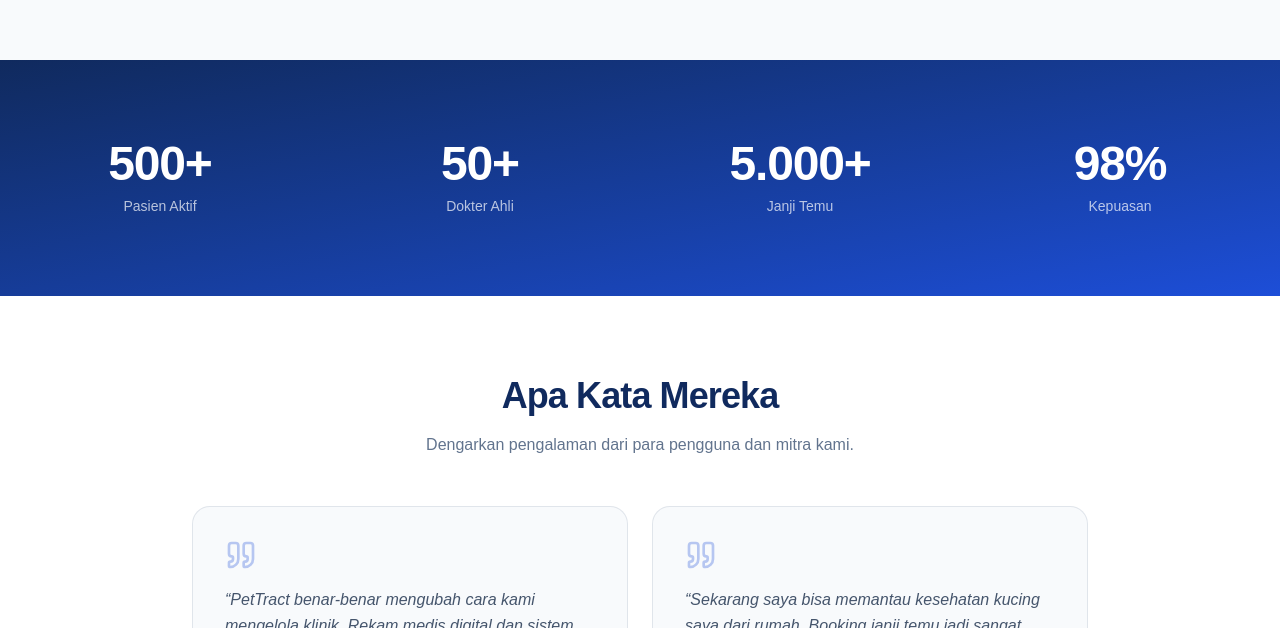
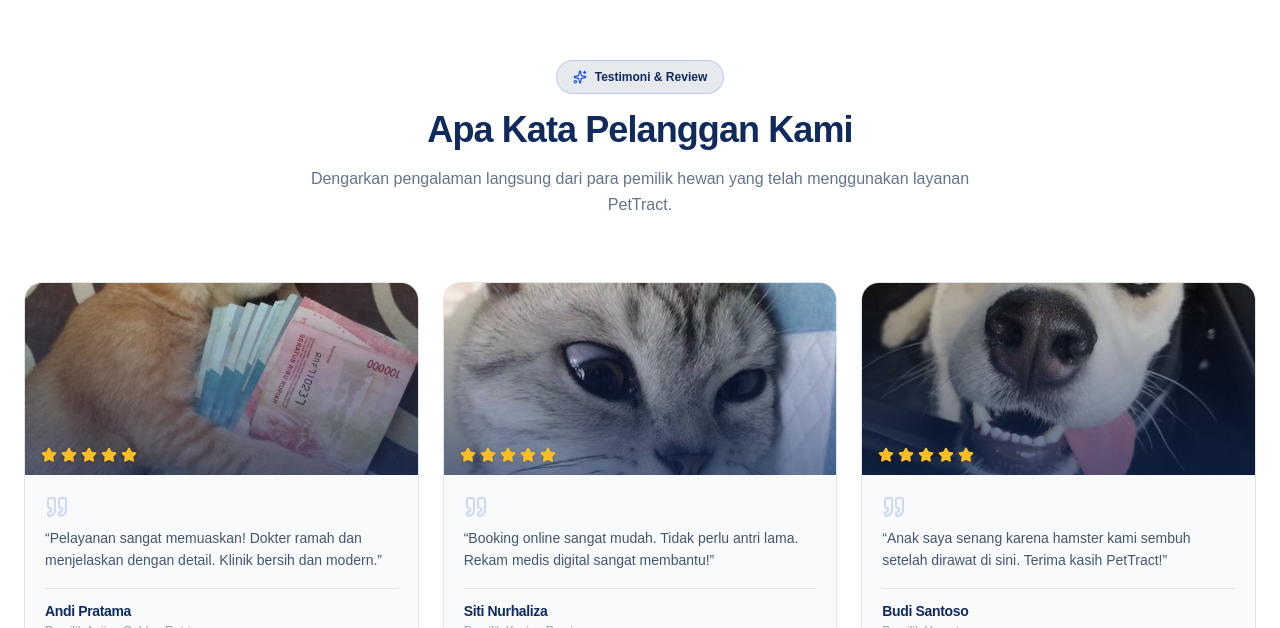
Before and after one commit to aliya24si/aliyasfw-react, a React (Vite) app: page /guest/home in a window 1280 px wide. Shown: the part 2452-3080 px from the top of the page. Built offline with nearby package versions, Linux system fonts and the light colour scheme; a web font is replaced by a local one.

Commit message:
Hapus double review

```diff
--- a/src/pages/GuestHome.jsx
+++ b/src/pages/GuestHome.jsx
@@ -15,7 +15,6 @@ export default function GuestHome() {
         <GuestHero />
         <GuestFeatures />
         <GuestServices />
-        <GuestStats />
         <GuestReviews />
       </main>
       <GlobalFooter variant="guest" />
```
